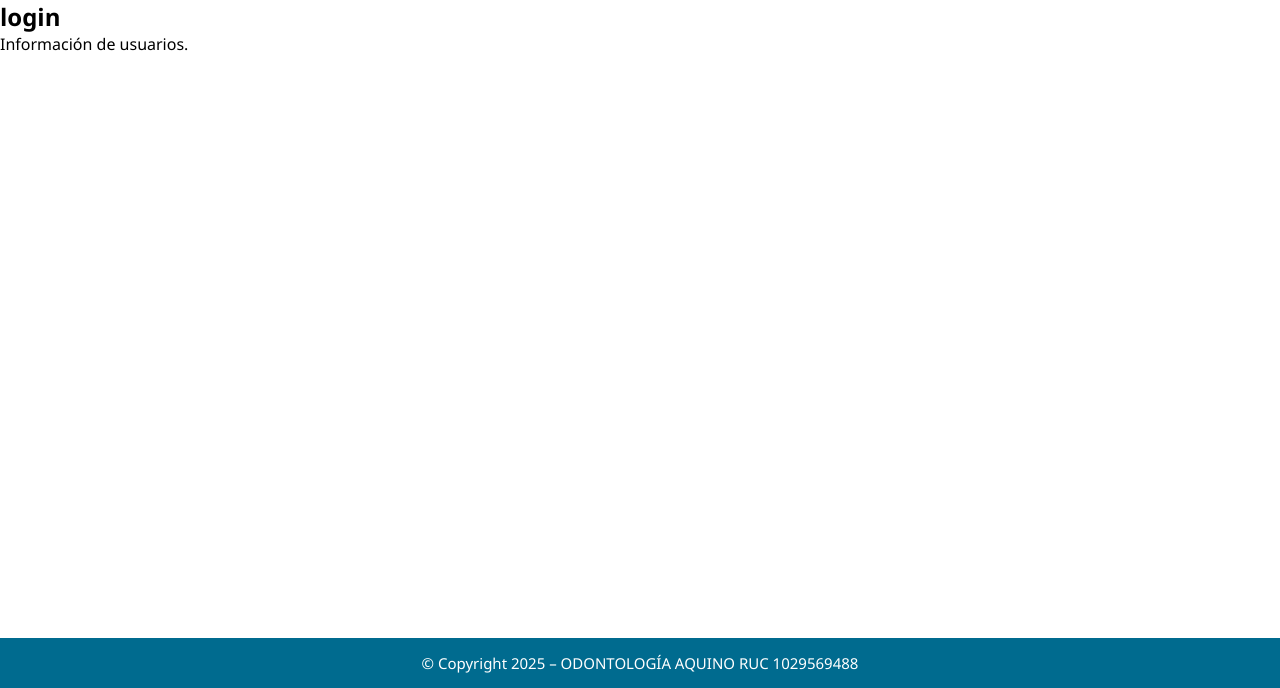
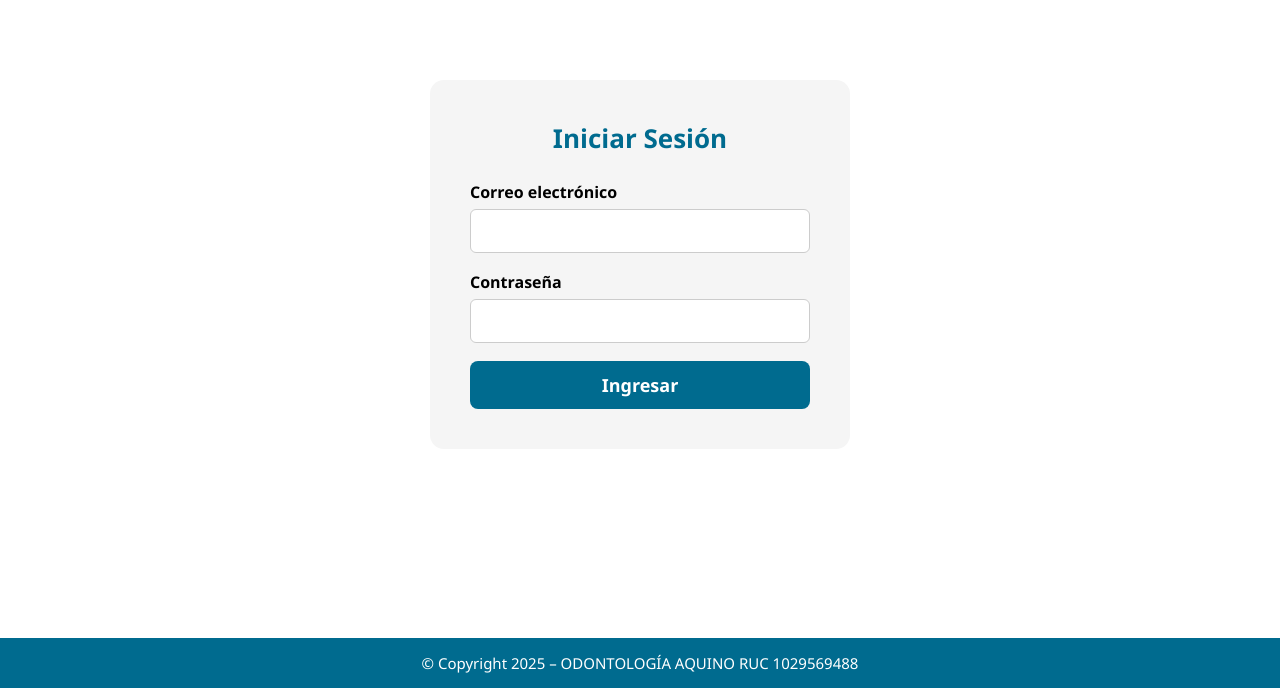
Before and after one commit to GusLinares17/proyecto_grupal, a Flask app: page /login in a window 1280 px wide. Shown: the part 112-800 px from the top of the page. Run offline with Flask 3, Linux system fonts and the light colour scheme.

Commit message:
Completando registro, login y css

```diff
--- a/app.py
+++ b/app.py
@@ -20,9 +20,30 @@ def nosotros():
 def login():
     return render_template("login.html")
 
-@app.route("/registro")
+@app.route("/registro", methods=["GET", "POST"])
 def registro():
+    if request.method == "POST":
+        nombre = request.form["nombre"]
+        correo = request.form["correo"]
+        password = request.form["password"]
+
+        conexion = get_connection()
+        cursor = conexion.cursor()
+
+        cursor.execute(
+            "INSERT INTO usuarios (nombre, correo, contraseña, rol) VALUES (%s, %s, %s, %s)",
+            (nombre, correo, password, "paciente")
+        )
+
+        conexion.commit()
+        cursor.close()
+        conexion.close()
+
+        return redirect(url_for("login"))
+
     return render_template("registro.html")
+
+
 
 from flask import request
 
--- a/templates/login.html
+++ b/templates/login.html
@@ -1,6 +1,31 @@
 {% extends "base.html" %}
 
 {% block contenido %}
-    <h2>login</h2>
-    <p>Información de usuarios.</p>
+
+<div class="form-container">
+    <h2>Iniciar Sesión</h2>
+
+    {% if error %}
+        <p style="color:red; text-align:center; margin-bottom:15px;">
+            {{ error }}
+        </p>
+    {% endif %}
+
+    <form method="POST" action="/login">
+        <div class="campo">
+            <label>Correo electrónico</label>
+            <input type="email" name="correo" required>
+        </div>
+
+        <div class="campo">
+            <label>Contraseña</label>
+            <input type="password" name="password" required>
+        </div>
+
+        <button type="submit" class="btn-principal">
+            Ingresar
+        </button>
+    </form>
+</div>
+
 {% endblock %}
```
Also changed, not shown: test_mysql.py (deleted, +0 -7 lines).
